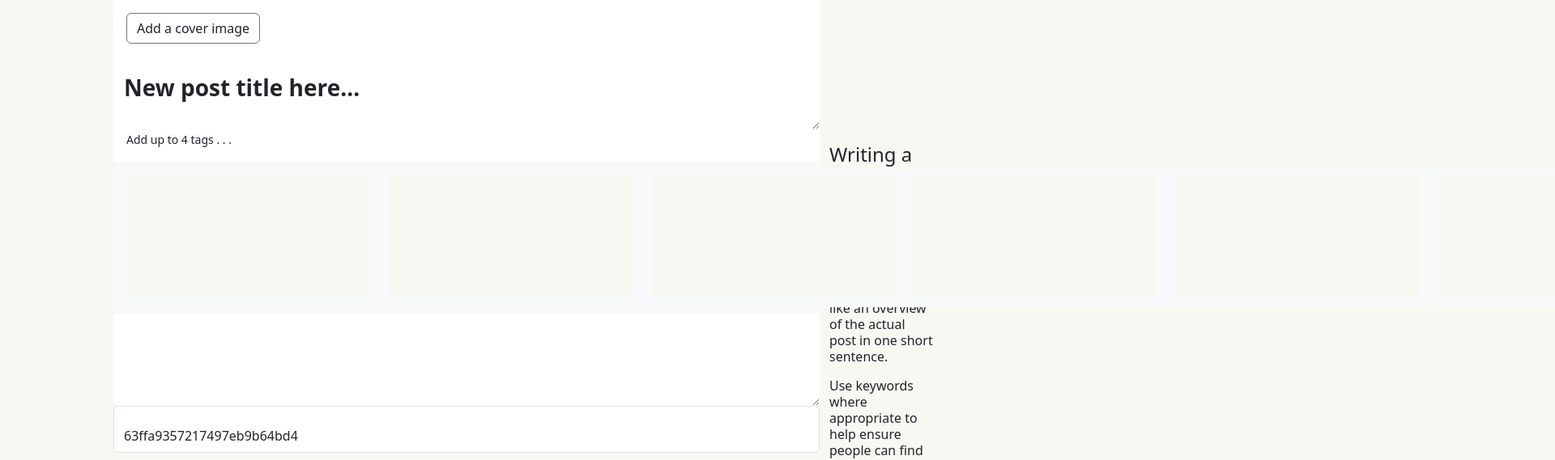
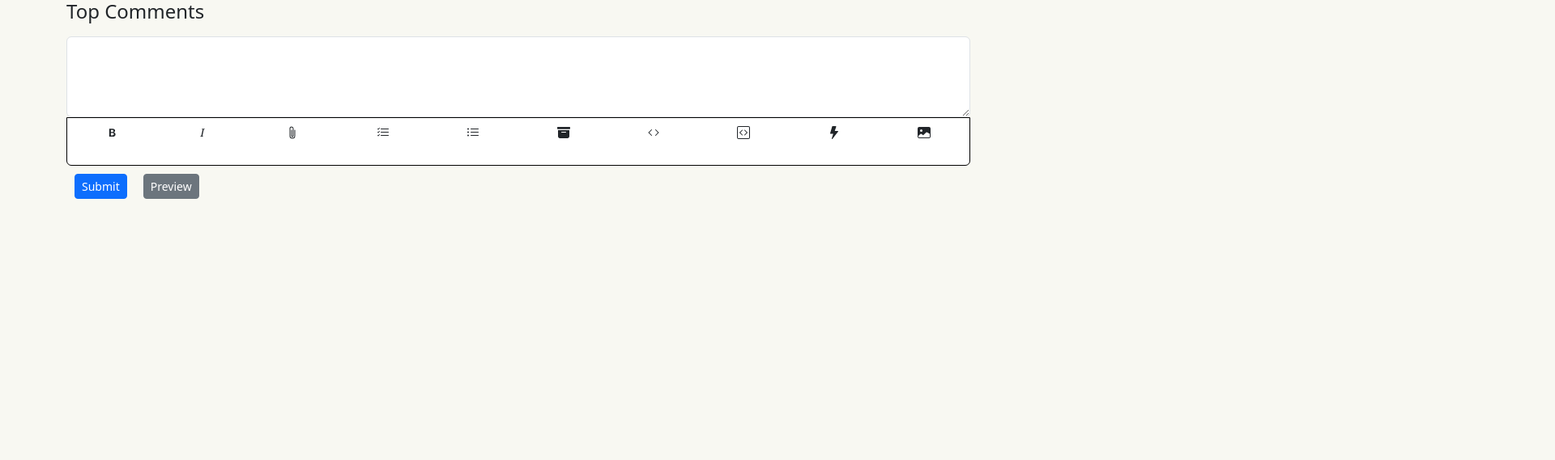
Before and after one commit to CinthiaSR/RetoReact, a React (Create React App) app: page /articles/1 in a window 1280 px wide. Shown: the top 569 px of the page at 81% size, 1920 px wide, since content can reach past the window. Built offline with nearby package versions, Linux system fonts and the light colour scheme.

Commit message:
arreglando errores del pasado

```diff
--- a/src/App.js
+++ b/src/App.js
@@ -10,19 +10,20 @@ import Post from "./components/Post/Post";
 function App() {
   return (
   <div className = "App">
-    <Post/>
-   {/*comentado <Routes>
-
-      <Switch>
-       <Route path="/" element={Main} />
-       <Route path="/create-post" element={Post} />
-       <Route path="/edit-post/:id" exact Component={Edit_post} />
-       <Route path="/articles/:id" element={Articule} />
-
-      </Switch>
 
 
-    </Routes> */}
+   <Routes>
+
+
+       <Route path="/" element={<Main/>} />
+       <Route path="/create-post" element={<Post/>} />
+        {/*aqui va el edit post, falta esa ruta */}
+       <Route path="/articles/:id" element={<Articule/>} />
+
+
+
+
+    </Routes>
   </div>
   );
 }
--- a/src/components/Home/Main/Main.js
+++ b/src/components/Home/Main/Main.js
@@ -12,10 +12,10 @@ export const Main=()=>{
                 <li className="nav-item">
                     <a className="nav-link fs-5 fw-bold text-dark" aria-current="page" href="#">Relevant</a>
                 </li>
-                <li class="nav-item">
+                <li className="nav-item">
                      <a className="nav-link disabled fs-5" href="#">Latest</a>
                 </li>
-                <li class="nav-item">
+                <li className="nav-item">
                     <a className="nav-link disabled fs-5">Top</a>
                 </li>
             </ul>
--- a/src/components/Post/Post.js
+++ b/src/components/Post/Post.js
@@ -1,68 +1,150 @@
-import React from 'react'
-import "../styles/styles.scss"
+import React from "react";
+import "../styles/styles.scss";
 /*import "../images/iconos" */
+// INSERTAR LOS POSTS CHECAR VIDEO DE TODO LIST
 
 const Post = () => {
-  return (  //crear un formulario para crear un post, postear un articulo
-    <div className='main__cards mt-o d-flex w-100 vh-100'>
-        <form id='formPost' className='formPost container-fluid d-flex justify-content-center mx-0'>
-            <div className='cardMainPost w-100 py-3'>
-                <div className='cabezera w-100'>
-                    <div className='d-flex justify-content-start px-0'>
-                        <p className='ps-3'>
-                            <a className='btn btn-outline-secondary text-dark type="button' data-bs-toggle="collapse" href="#multiCollapseExample1" role="button" aria-expanded="false" aria-controls="multiCollapseExample1">Add a cover image</a>
+  return (
+    //crear un formulario para crear un post, postear un articulo
+    <div className="main__cards mt-o d-flex w-100 vh-100">
+      <form
+        id="formPost"
+        className="formPost container-fluid d-flex justify-content-center mx-0"
+      >
+        <div className="cardMainPost w-100 py-3">
+          <div className="ca
+          bezera w-100">
+            <div className="d-flex justify-content-start px-0">
+              <p className="ps-3">
+                <a
+                  className="btn btn-outline-secondary text-dark" type="button"
+                  data-bs-toggle="collapse"
+                  href="#multiCollapseExample1"
+                  role="button"
+                  aria-expanded="false"
+                  aria-controls="multiCollapseExample1"
+                >
+                  Add a cover image
+                </a>
               </p>
-                        <div className='row'>
-                            <div className='col'>
-                                <div className='collapse multi-collapse' id='multiCollapseExample1'>
-                                    <div className='card card-body px-0 py-0'>
-                                        < input name='imageURL' id='imageURL' type="text" className='form-control' placeholder='URL de la imágen'/>
+              <div className="row">
+                <div className="col">
+                  <div
+                    className="collapse multi-collapse"
+                    id="multiCollapseExample1"
+                  >
+                    <div className="card card-body px-0 py-0">
+                      <input
+                        name="imageURL"
+                        id="imageURL"
+                        type="text"
+                        className="form-control"
+                        placeholder="URL de la imágen"
+                      />
                     </div>
                   </div>
                 </div>
               </div>
             </div>
             <div className="form-floating w-100 px-0 mb-3">
-                         <textarea id="title" name="title" className="form-control border-0 fs-3 fw-bold pt-5" style={{ height: '90px' }} placeholder="New post title here..." />
-                         <label htmlFor="floatingTextarea"><p className="fs-3 fw-bold">New post title here...</p></label>
+              <textarea
+                id="title"
+                name="title"
+                className="form-control border-0 fs-3 fw-bold pt-5"
+                style={{ height: "90px" }}
+                placeholder="New post title here..."
+              />
+              <label htmlFor="floatingTextarea">
+                <p className="fs-3 fw-bold">New post title here...</p>
+              </label>
               <small className="px-3">Add up to 4 tags . . .</small>
             </div>
-            </div>
+            {/* div que no iba */}
             <div className="bg-light">
               <ul className="list-group list-group-horizontal px-3 bg-light py-2">
-                <li className="list-group-item border-0 px-0 bg-light"><object className="me-2" data="../Assets/iconos/be.svg" /></li>
-                <li className="list-group-item border-0 bg-light"><object className="me-2" data="../Assets/iconos/icon2.svg" /></li>
-                <li className="list-group-item border-0 px-0 bg-light"><object className="me-2" data="../Assets/iconos/icon3.svg" /></li>
-                <li className="list-group-item border-0 bg-light"><object className="me-2" data="../Assets/iconos/icon4.svg" /></li>
-                <li className="list-group-item border-0 px-0 bg-light"><object className="me-2" data="../Assets/iconos/icon5.svg" /></li>
-                <li className="list-group-item border-0 bg-light w-75"><object className="me-2" data="../Assets/iconos/icon6.svg" /></li>
-                <li className="list-group-item border-0 bg-light"><object className="me-2" data="../Assets/iconos/icon7.svg" /></li>
+                <li className="list-group-item border-0 px-0 bg-light">
+                  <object className="me-2" data="../Assets/iconos/be.svg" />
+                </li>
+                <li className="list-group-item border-0 bg-light">
+                  <object className="me-2" data="../Assets/iconos/icon2.svg" />
+                </li>
+                <li className="list-group-item border-0 px-0 bg-light">
+                  <object className="me-2" data="../Assets/iconos/icon3.svg" />
+                </li>
+                <li className="list-group-item border-0 bg-light">
+                  <object className="me-2" data="../Assets/iconos/icon4.svg" />
+                </li>
+                <li className="list-group-item border-0 px-0 bg-light">
+                  <object className="me-2" data="../Assets/iconos/icon5.svg" />
+                </li>
+                <li className="list-group-item border-0 bg-light w-75">
+                  <object className="me-2" data="../Assets/iconos/icon6.svg" />
+                </li>
+                <li className="list-group-item border-0 bg-light">
+                  <object className="me-2" data="../Assets/iconos/icon7.svg" />
+                </li>
               </ul>
             </div>
             <div className="form-floating w-100 h-100 px-0 mb-3 d-flex flex-column align-content-end">
-                <textarea id="content" name="content" class="form-control border-0 fs-4 pt-5" style={{height: '45vh'}} placeholder="New post title here..."></textarea>
-                <input type="text" value="63ffa9357217497eb9b64bd4" name="author" id="author" className="form-control"/>
+              <textarea
+                id="content"
+                name="content"
+                className="form-control border-0 fs-4 pt-5"
+                style={{ height: "45vh" }}
+                placeholder="New post title here..."
+              ></textarea>
+              <input
+                type="text"
+                value="63ffa9357217497eb9b64bd4"
+                name="author"
+                id="author"
+                className="form-control"
+              />
               <div className="bg-light mt-2">
                 <ul className="list-group list-group-horizontal px-3 bg-light py-2">
-                    <button id="Publish" name="Publish" type="button" className="btn btn-primary fw-bold">Publish</button>
-                    <li className="list-group-item border-0 bg-light">Save draft</li>
-                    <li className="list-group-item border-0 px-0 bg-light ps-2"><object class="me-2" data="../Assets/iconos/icon8.svg"></object></li>
-                    <li className="list-group-item border-0 bg-light">Revert new changes</li>
+                  <button
+                    id="Publish"
+                    name="Publish"
+                    type="button"
+                    className="btn btn-primary fw-bold"
+                  >
+                    Publish
+                  </button>
+                  <li className="list-group-item border-0 bg-light">
+                    Save draft
+                  </li>
+                  <li className="list-group-item border-0 px-0 bg-light ps-2">
+                    <object
+                      class="me-2"
+                      data="../Assets/iconos/icon8.svg"
+                    ></object>
+                  </li>
+                  <li className="list-group-item border-0 bg-light">
+                    Revert new changes
+                  </li>
                 </ul>
               </div>
-
-            </div>
-
-            </div>
-
-        </form>
-        <div id="main__column-3P" class="main__column-3P d-flex flex-column justify-content-center align-items-center mx-0">
-                <h4 className="column-H4" >Writing a Great Post Title</h4>
-                <p className="column-P1 lh-sm">Think of your post title as a super short (but compelling!) description — like an overview of the actual post in one short sentence.</p>
-                <p className="column-P2 lh-sm">Use keywords where appropriate to help ensure people can find your post by search.</p>
             </div>
           </div>
-  )
-}
+        </div>
+      </form>
+      <div
+        id="main__column-3P"
+        className="main__column-3P d-flex flex-column justify-content-center align-items-center mx-0"
+      >
+        <h4 className="column-H4">Writing a Great Post Title</h4>
+        <p className="column-P1 lh-sm">
+          Think of your post title as a super short (but compelling!)
+          description — like an overview of the actual post in one short
+          sentence.
+        </p>
+        <p className="column-P2 lh-sm">
+          Use keywords where appropriate to help ensure people can find your
+          post by search.
+        </p>
+      </div>
+    </div>
+  );
+};
 
-export default Post
+export default Post;
```
Lines whose indentation alone changed are shown as unchanged.
